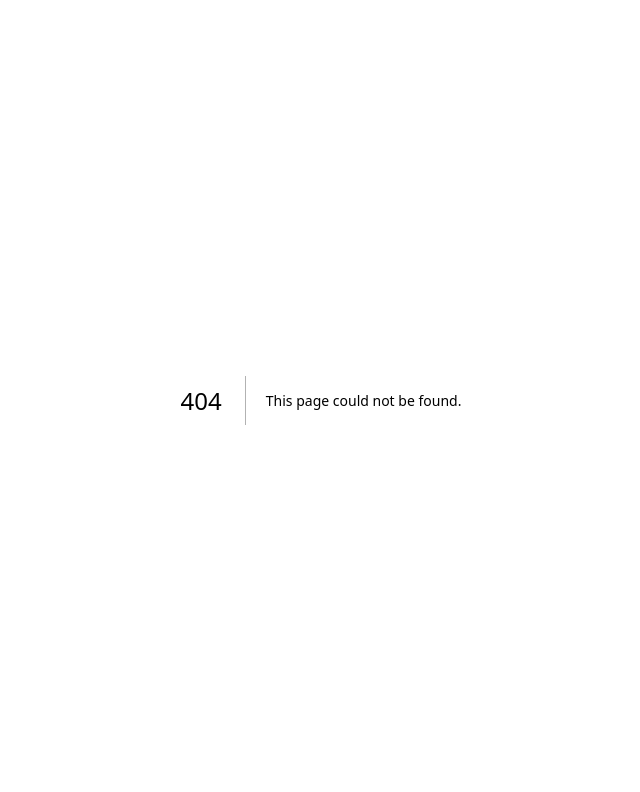
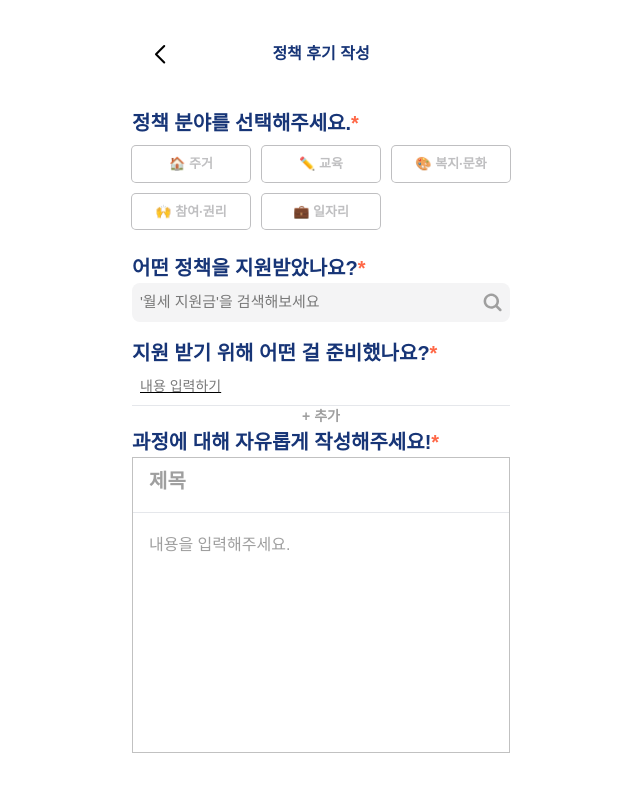
Before and after one commit to DNDHackathon-choonsik/policy-spoon-FE, a Next.js app: page /write-review in a window 1280 px wide. Before the commit this address had no page. Shown: the top 792 px of the page, without its empty margins (319-959 px from the left). Built offline with nearby package versions, Linux system fonts and the light colour scheme; a web font is replaced by a local one.

Commit message:
feat: 후기 작성 개발

```diff
--- /dev/null
+++ b/src/app/write-review/page.tsx
@@ -0,0 +1,132 @@
+"use client";
+import { getChatBot } from "@/apis/api";
+import Button from "@/components/Button/Button";
+import BasicInput from "@/components/Input/BasicInput";
+import TopBottomBarTemplate from "@/components/Template/TopBottomBarPage";
+import { useEffect, useState } from "react";
+import { useRouter } from "next/navigation";
+import BackSpaceArrow from "@/svgs/BackSpaceArrow.svg";
+import ChatSend from "@/svgs/Send.svg";
+import ChatBubble from "@/components/chatting/ChatBubble";
+import OtherChatBox from "@/components/chatting/OtherChatBox";
+import Box from "@/components/Box/Box";
+import Search from "@/svgs/search.svg";
+import BasicTextArea from "@/components/Input/BasicTextarea";
+
+const Page = () => {
+  const categoryList = [
+    "🏠  주거",
+    "✏️  교육",
+    "🎨  복지∙문화",
+    "🙌  참여∙권리",
+    "💼  일자리",
+  ];
+  const [selectedAddress, setSelectedAddress] = useState<string | null>(null);
+
+  const handleAddressClick = (address: string) => {
+    setSelectedAddress(address);
+  };
+  return (
+    <>
+      <TopBottomBarTemplate
+        _topNode={
+          <div className="relative flex h-full w-full items-center bg-transparent">
+            <div className="absolute left-[22px] [&>svg>path]:stroke-black cursor-pointer">
+              <BackSpaceArrow />
+            </div>
+            <div className="flex flex-1 justify-center text-[16px] font-bold text-primary-300">
+              정책 후기 작성
+            </div>
+          </div>
+        }
+        _bottomNode={<></>}
+        _contentDivProps={{ className: "bg-white" }}
+      >
+        <>
+          <h1 className="text-primary-300 font-bold text-[20px]">
+            정책 분야를 선택해주세요.<span className="text-[#FF6847]">*</span>
+          </h1>
+          <div className="grid grid-cols-3 gap-3 py-2">
+            {categoryList.map((item, index) => (
+              <Box
+                key={index}
+                className={`font-semibold text-[13px] px-0 py-2 rounded-[4px] flex items-center justify-center  ${
+                  selectedAddress === item
+                    ? "bg-white ring-1 ring-primary-300 text-primary-300"
+                    : "ring-1 ring-[#BFBFC1] text-[#BFBFC1]"
+                }`}
+                onClick={() => handleAddressClick(item)}
+              >
+                {item}
+              </Box>
+            ))}
+          </div>
+          <div className="gap-2 py-4">
+            <h1 className="text-primary-300 font-bold text-[20px]">
+              어떤 정책을 지원받았나요?<span className="text-[#FF6847]">*</span>
+            </h1>
+            <BasicInput
+              _state="default"
+              className="bg-[#F4F4F5] w-full p-0"
+              _inputProps={{
+                placeholder: "'월세 지원금'을 검색해보세요",
+              }}
+              _rightNode={<Search />}
+              _onChange={() => {}}
+              _value=""
+            />
+          </div>
+          <h1 className="text-primary-300 font-bold text-[20px]">
+            지원 받기 위해 어떤 걸 준비했나요?
+            <span className="text-[#FF6847]">*</span>
+          </h1>
+
+          <BasicInput
+            _state="underline"
+            className="ring-0 flex justify-center text-[14px] font-regular focus-within:text-black"
+            _inputProps={{
+              placeholder: "내용 입력하기",
+            }}
+            _onChange={() => {}}
+            _value=""
+          />
+          <div className="border-1 border-b px-4" />
+          <p className="flex justify-center font-bold text-[14px] text-[#9F9F9F]">
+            + 추가
+          </p>
+
+          <h1 className="text-primary-300 font-bold text-[20px]">
+            과정에 대해 자유롭게 작성해주세요!
+            <span className="text-[#FF6847]">*</span>
+          </h1>
+
+          <Box className="gap-2 flex w-full flex-col rounded-[0px] border border-[#c1c1c1] p-0">
+            <BasicInput
+              _wrapperProps={{
+                className:
+                  "bg-white ring-[#c1c1c1] px-4 rounded-[6px] h-[41px] flex-1 w-full",
+              }}
+              _inputProps={{
+                className:
+                  "text-[20px] placeholder:text-[#9F9F9F] text-black font-bold",
+                placeholder: "제목",
+              }}
+              _value=""
+              _onChange={() => {}}
+            />
+            <div className="border-1 border-b px-4" />
+            <BasicTextArea
+              _wrapperClasses="px-4 ring-0"
+              _value=""
+              _onChange={() => {}}
+              className="h-[200px] font-regular w-full text-[16px] text-black placeholder:text-[#9F9F9F]"
+              placeholder="내용을 입력해주세요."
+            />
+          </Box>
+        </>
+      </TopBottomBarTemplate>
+    </>
+  );
+};
+
+export default Page;
--- a/src/components/Input/BasicInput.tsx
+++ b/src/components/Input/BasicInput.tsx
@@ -11,14 +11,13 @@ interface BasicInputProps extends React.ComponentProps<"input"> {
 }
 
 const inputWrapperClasses = {
-  common:
-    "rounded-lg ring-1 ring-primary-400 p-2 flex focus-within:bg-[#f3f3f3]",
-  default: "ring-[#f3f3f3] bg-[#F4F4F5]",
-  error: "ring-[#F44B4B] focus-within:bg-[#f3f3f3]",
-  underline: "underline ring-0 ",
+  common: "rounded-lg p-2 flex w-full", // focus-within 및 ring 제거
+  default: "bg-[#F4F4F5]",
+  error: "",
+  underline: "underline ring-0",
 };
 const inputClasses = {
-  default: "outline-none flex-1",
+  default: "outline-none flex-1 w-full", // w-full 추가
   "default-font":
     "font-noto placeholder:text-[#787878] text-[15px] font-normal leading-normal",
   "default-ring": "",
```
